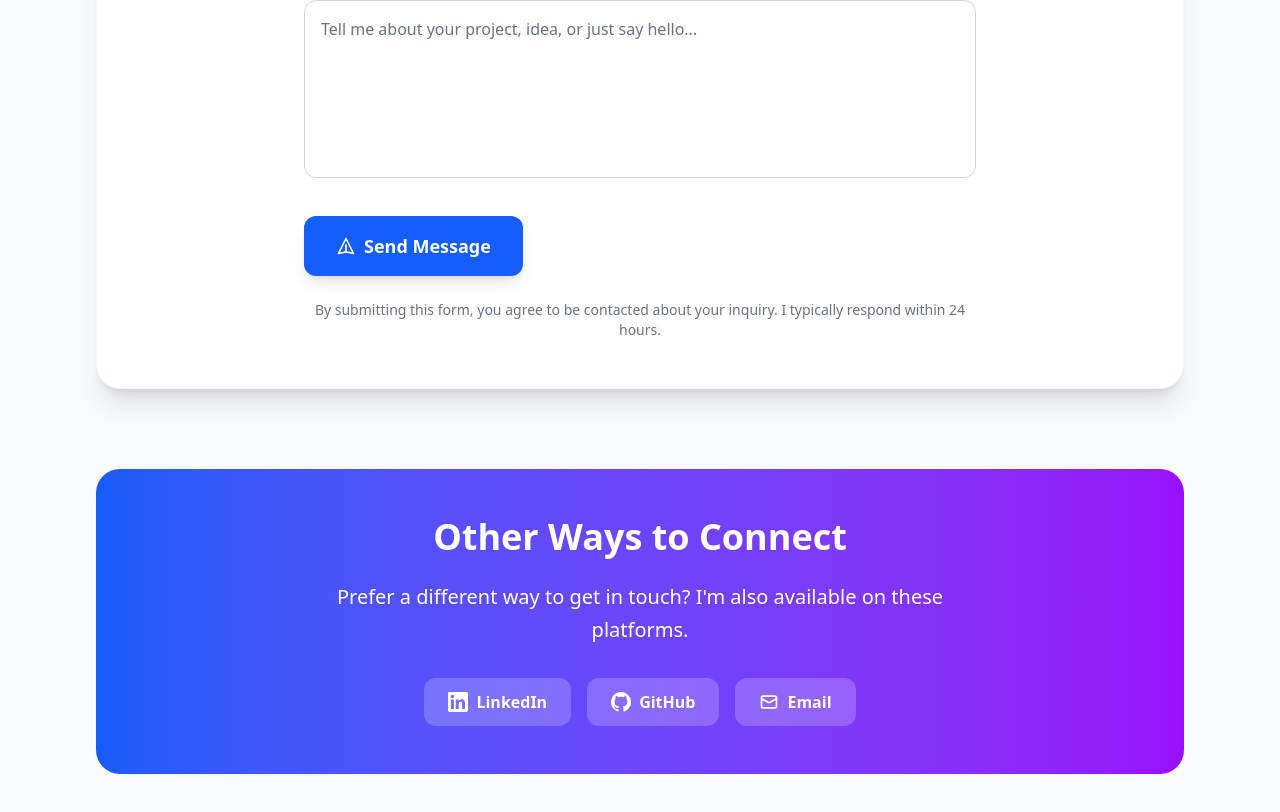
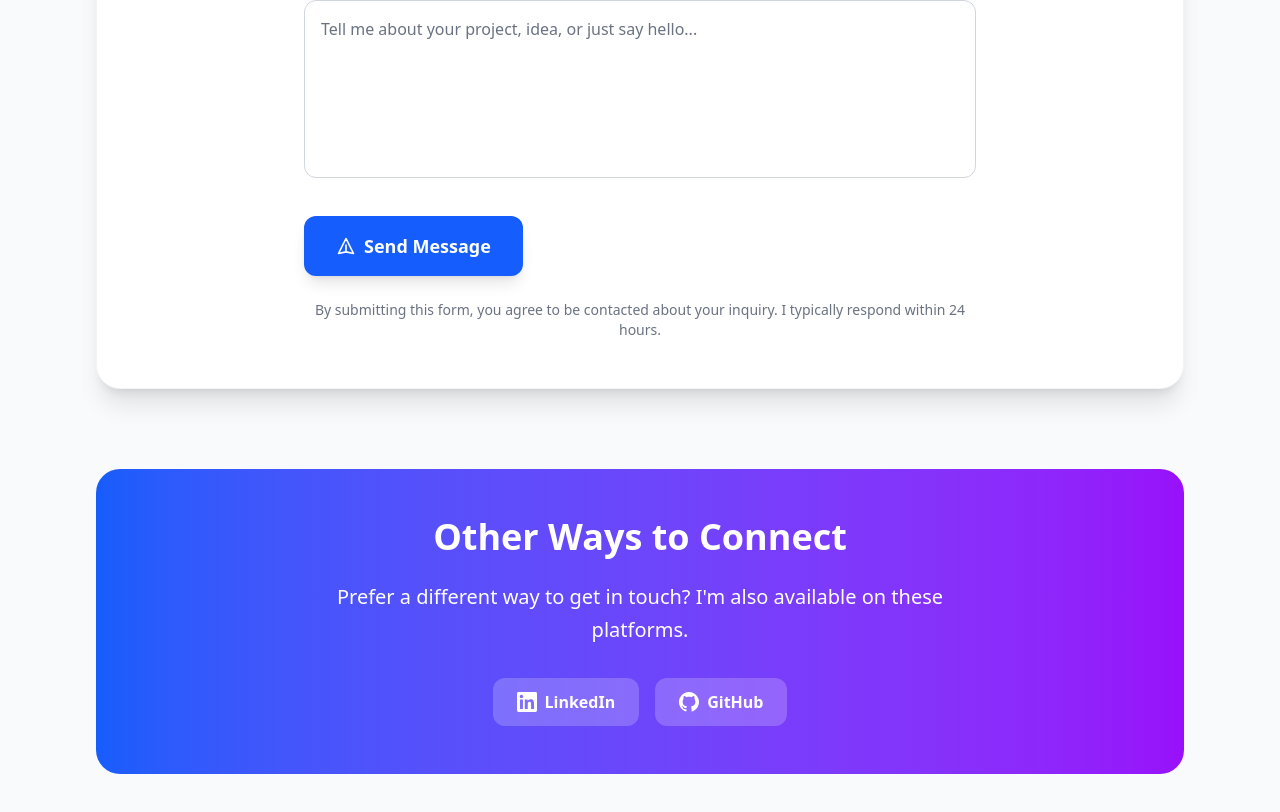
Before and after one commit to Sadik182/Next-Portfolio, a Next.js app: page /contact in a window 1280 px wide. Shown: the part 673-1485 px from the top of the page. Built offline with nearby package versions, Linux system fonts and the light colour scheme.

Commit message:
Update the social login

```diff
--- a/src/app/contact/page.tsx
+++ b/src/app/contact/page.tsx
@@ -297,7 +297,7 @@ export default function ContactPage() {
             </p>
             <div className="flex flex-wrap justify-center gap-4">
               <a
-                href="https://linkedin.com/in/sadikur-rahman"
+                href="https://www.linkedin.com/in/sadik182/"
                 target="_blank"
                 rel="noopener noreferrer"
                 className="bg-white/20 hover:bg-white/30 px-6 py-3 rounded-xl font-semibold transition-all duration-300 flex items-center gap-2"
@@ -312,7 +312,7 @@ export default function ContactPage() {
                 LinkedIn
               </a>
               <a
-                href="https://github.com/sadikur-rahman"
+                href="https://github.com/Sadik182"
                 target="_blank"
                 rel="noopener noreferrer"
                 className="bg-white/20 hover:bg-white/30 px-6 py-3 rounded-xl font-semibold transition-all duration-300 flex items-center gap-2"
@@ -326,25 +326,6 @@ export default function ContactPage() {
                 </svg>
                 GitHub
               </a>
-              <a
-                href="mailto:sadikur.rahman@example.com"
-                className="bg-white/20 hover:bg-white/30 px-6 py-3 rounded-xl font-semibold transition-all duration-300 flex items-center gap-2"
-              >
-                <svg
-                  className="h-5 w-5"
-                  fill="none"
-                  stroke="currentColor"
-                  viewBox="0 0 24 24"
-                >
-                  <path
-                    strokeLinecap="round"
-                    strokeLinejoin="round"
-                    strokeWidth={2}
-                    d="M3 8l7.89 4.26a2 2 0 002.22 0L21 8M5 19h14a2 2 0 002-2V7a2 2 0 00-2-2H5a2 2 0 00-2 2v10a2 2 0 002 2z"
-                  />
-                </svg>
-                Email
-              </a>
             </div>
           </div>
         </section>
--- a/src/components/Hero/Hero.tsx
+++ b/src/components/Hero/Hero.tsx
@@ -4,7 +4,7 @@ import { motion } from "framer-motion";
 import Image from "next/image";
 import Link from "next/link";
 import profilePic from "../../../public/images/YOUX_profile.jpg";
-import { FaGithub, FaLinkedin, FaTwitter } from "react-icons/fa";
+import { FaGithub, FaLinkedin, FaFacebook } from "react-icons/fa";
 
 const fadeUp = (delay = 0) => ({
   initial: { opacity: 0, y: 24 },
@@ -81,7 +81,7 @@ export default function Hero() {
           aria-label="Social links"
         >
           <a
-            href="https://github.com/sadikur"
+            href="https://github.com/Sadik182"
             target="_blank"
             rel="noreferrer"
             aria-label="GitHub"
@@ -91,7 +91,7 @@ export default function Hero() {
             <span className="sr-only">GitHub</span>
           </a>
           <a
-            href="https://www.linkedin.com/in/sadikur"
+            href="https://www.linkedin.com/in/sadik182/"
             target="_blank"
             rel="noreferrer"
             aria-label="LinkedIn"
@@ -101,14 +101,14 @@ export default function Hero() {
             <span className="sr-only">LinkedIn</span>
           </a>
           <a
-            href="https://twitter.com/sadikur"
+            href="https://www.facebook.com/Sadik1820/"
             target="_blank"
             rel="noreferrer"
             aria-label="Twitter"
             className="p-2 rounded-full bg-white/10 hover:bg-white/20 focus-visible:outline-none focus-visible:ring-2 focus-visible:ring-white/60 transition"
           >
-            <FaTwitter size={28} />
-            <span className="sr-only">Twitter</span>
+            <FaFacebook size={28} />
+            <span className="sr-only">Facebook</span>
           </a>
         </motion.div>
 
```
